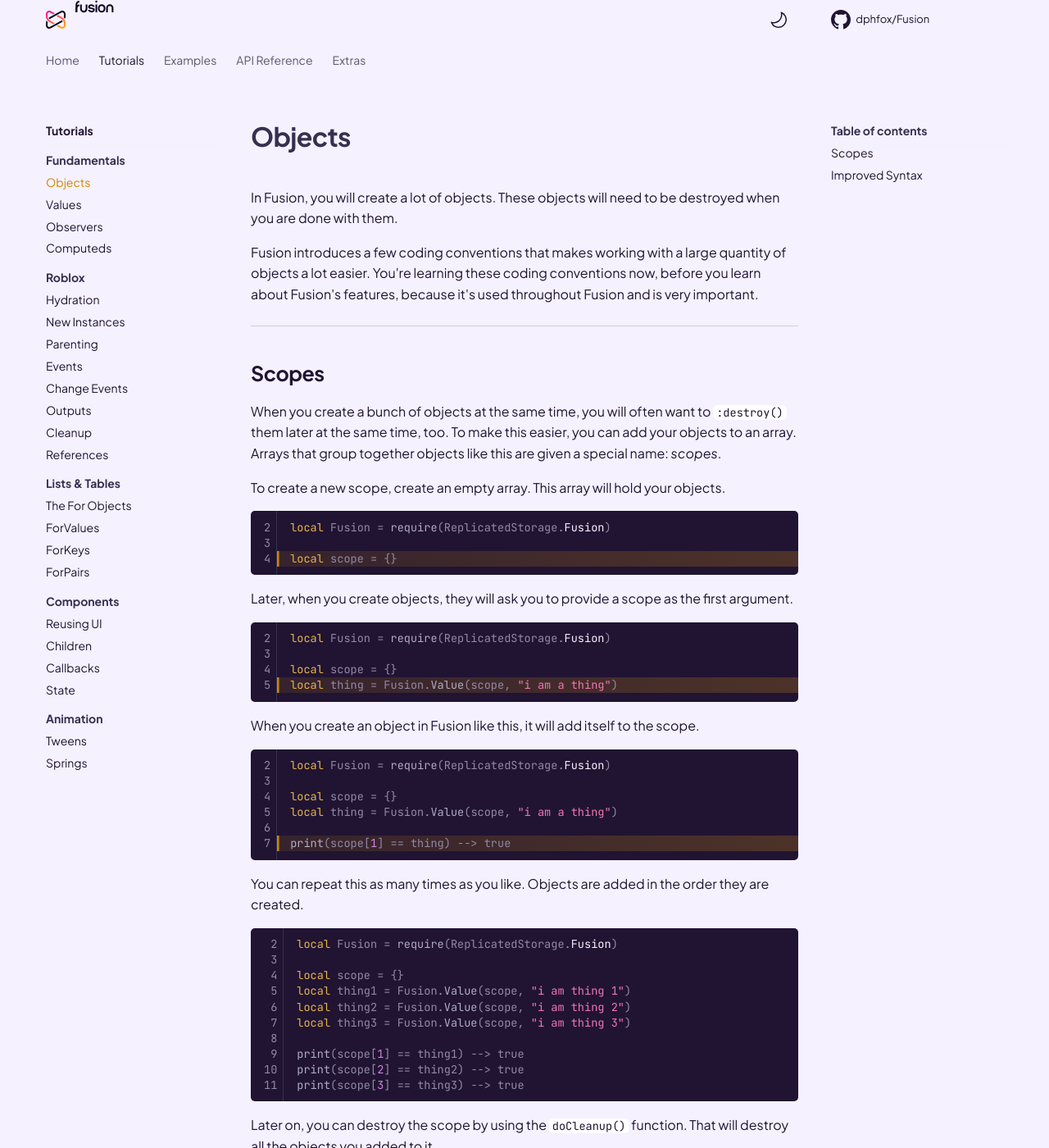
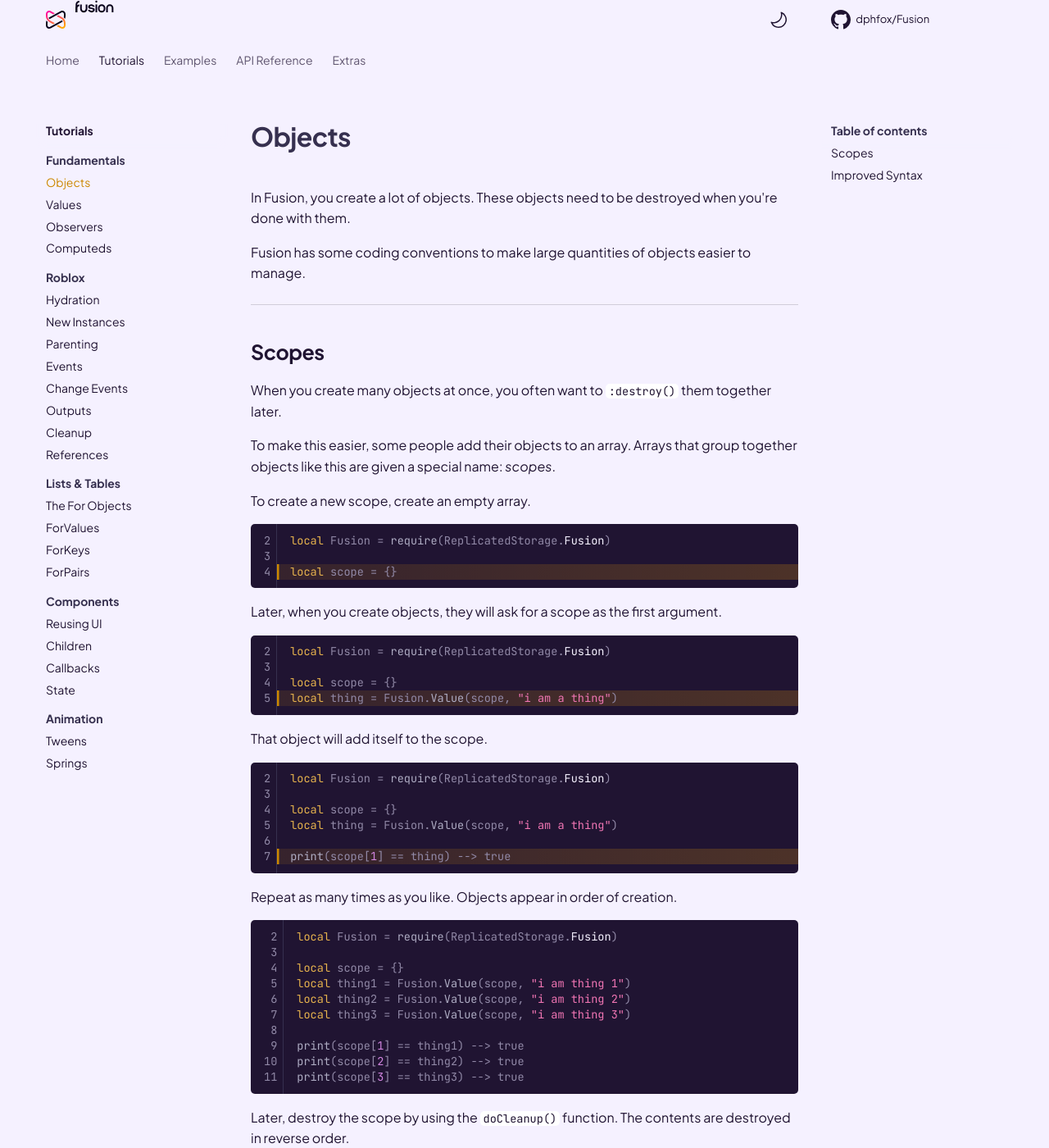
Before and after one commit to dphfox/Fusion, an MkDocs documentation site: the page built from docs/tutorials/fundamentals/objects.md, in a window 1280 px wide and 1400 px high. Shown: the whole window at 82% size. Built offline with MkDocs 1.6.1 and Material for MkDocs 9.7.7, drawn with Linux system fonts in a browser that asks for light colours; comment, search, counter and statistics services are not loaded; the version menu is left out; some of the changed text lies outside the part shown.

Commit message:
Conciseness pass for Objects tutorial

````diff
--- a/docs/tutorials/fundamentals/objects.md
+++ b/docs/tutorials/fundamentals/objects.md
@@ -1,21 +1,20 @@
-In Fusion, you will create a lot of objects. These objects will need to be
-destroyed when you are done with them.
+In Fusion, you create a lot of objects. These objects need to be destroyed when
+you're done with them.
 
-Fusion introduces a few coding conventions that makes working with a large
-quantity of objects a lot easier. You're learning these coding conventions now,
-before you learn about Fusion's features, because it's used throughout Fusion
-and is very important.
+Fusion has some coding conventions to make large quantities of objects easier to
+manage.
 
 -----
 
 ## Scopes
 
-When you create a bunch of objects at the same time, you will often want to
-`:destroy()` them later at the same time, too. To make this easier, you can add
-your objects to an array. Arrays that group together objects like this are given
-a special name: *scopes*.
+When you create many objects at once, you often want to  `:destroy()` them
+together later.
 
-To create a new scope, create an empty array. This array will hold your objects.
+To make this easier, some people add their objects to an array. Arrays that
+group together objects like this are given a special name: *scopes*.
+
+To create a new scope, create an empty array.
 
 ```Lua linenums="2" hl_lines="3"
 local Fusion = require(ReplicatedStorage.Fusion)
@@ -23,8 +22,7 @@ local Fusion = require(ReplicatedStorage.Fusion)
 local scope = {}
 ```
 
-Later, when you create objects, they will ask you to provide a scope as the
-first argument.
+Later, when you create objects, they will ask for a scope as the first argument.
 
 ```Lua linenums="2" hl_lines="4"
 local Fusion = require(ReplicatedStorage.Fusion)
@@ -33,7 +31,7 @@ local scope = {}
 local thing = Fusion.Value(scope, "i am a thing")
 ```
 
-When you create an object in Fusion like this, it will add itself to the scope.
+That object will add itself to the scope.
 
 ```Lua linenums="2" hl_lines="6"
 local Fusion = require(ReplicatedStorage.Fusion)
@@ -44,8 +42,7 @@ local thing = Fusion.Value(scope, "i am a thing")
 print(scope[1] == thing) --> true
 ```
 
-You can repeat this as many times as you like. Objects are added in the order
-they are created.
+Repeat as many times as you like. Objects appear in order of creation.
 
 ```Lua linenums="2"
 local Fusion = require(ReplicatedStorage.Fusion)
@@ -60,8 +57,8 @@ print(scope[2] == thing2) --> true
 print(scope[3] == thing3) --> true
 ```
 
-Later on, you can destroy the scope by using the `doCleanup()` function. That
-will destroy all the objects you added to it.
+Later, destroy the scope by using the `doCleanup()` function. The contents are
+destroyed in reverse order.
 
 ```Lua linenums="2" hl_lines="2 9"
 local Fusion = require(ReplicatedStorage.Fusion)
@@ -79,7 +76,7 @@ doCleanup(scope)
 -- thing1:destroy()
 ```
 
-Scopes passed to `doCleanup` can have any of the following:
+Scopes passed to `doCleanup` can contain:
 
 - Objects with `:destroy()` or `:Destroy()` methods to be called
 - Functions to be run
@@ -87,18 +84,21 @@ Scopes passed to `doCleanup` can have any of the following:
 - Roblox event connections to disconnect
 - Other nested scopes to be cleaned up
 
-That's all there is to scopes. They are nothing more than arrays of objects
-which eventually get passed to a cleanup function.
+You can add these manually using `table.insert` if you need custom behaviour,
+or if you are working with objects that don't add themselves to scopes.
+
+That's all there is to scopes. They are arrays of objects which later get passed
+to a cleanup function.
 
 -----
 
 ## Improved Syntax
 
-While the above way of writing scopes is good for learning, Fusion also provides
-more convenient shorthand that makes writing them out easier.
+Fusion provides better shorthand for scopes to improve readability and
+maintainability.
 
-The first change is to use `scoped()` to make our scope, instead of creating an
-array normally. It asks for a table argument, which we'll leave empty for now.
+To use shorthand, use `scoped({})` to create your scopes. By default this still
+creates a normal empty array.
 
 ```Lua linenums="2" hl_lines="2 4"
 local Fusion = require(ReplicatedStorage.Fusion)
@@ -112,11 +112,10 @@ local thing3 = Fusion.Value(scope, "i am thing 3")
 doCleanup(scope)
 ```
 
-`scoped()` will return an array, just like the one we created ourselves.
-However, we can now upgrade it with Fusion's syntax.
+`scoped` can extend the array with custom methods. This is used primarily for
+constructors.
 
-Whenever we have a function that takes `scope` as the first argument, we can add
-it to the table argument of `scoped()`.
+Specify them in the table argument:
 
 ```Lua linenums="2" hl_lines="4-6"
 local Fusion = require(ReplicatedStorage.Fusion)
@@ -132,7 +131,7 @@ local thing3 = Fusion.Value(scope, "i am thing 3")
 doCleanup(scope)
 ```
 
-Now, we can use that function as a method on `scope`, like this:
+You can now rewrite those constructors as method calls.
 
 ```Lua linenums="2" hl_lines="7-9"
 local Fusion = require(ReplicatedStorage.Fusion)
@@ -148,13 +147,12 @@ local thing3 = scope:Value("i am thing 3")
 doCleanup(scope)
 ```
 
-This makes your code shorter, cleaner and more consistent. When you write code
-in this way, you no longer have to refer to the full function name, and it's
-easier to copy and paste around without making mistakes.
+This makes code shorter, cleaner and consistent. You import fewer things, names
+are consistently positioned and more visually parseable, and it is easier to
+move and copy code.
 
-As a nice shorthand, you can pass in `Fusion` directly to `scoped()` rather than
-listing out all the functions you want manually. Because `Fusion` is already a
-table full of functions for creating things, it works too.
+Try passing `Fusion` to `scoped()` rather than listing functions manually.
+Because `Fusion` already contains those functions, it works too.
 
 ```Lua linenums="2" hl_lines="4"
 local Fusion = require(ReplicatedStorage.Fusion)
````
Also changed, not shown: other parts of docs/tutorials/fundamentals/objects.md (+1 -2 lines).
